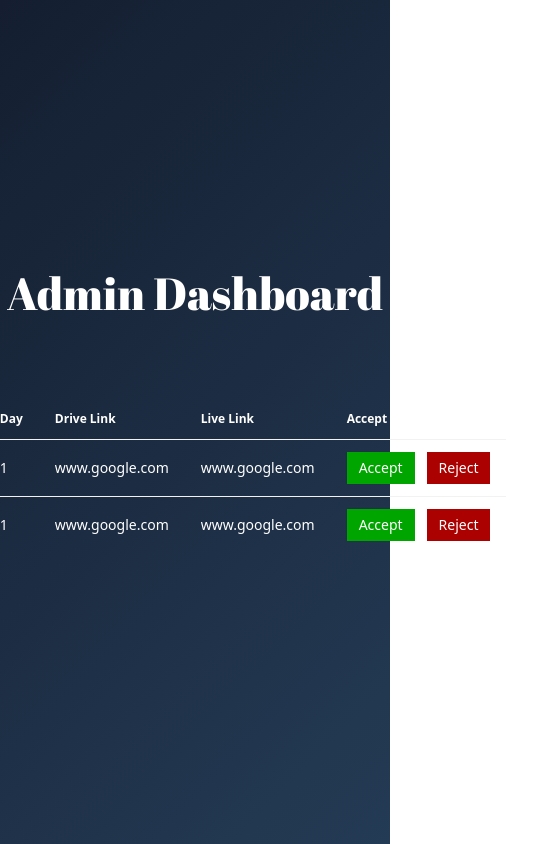
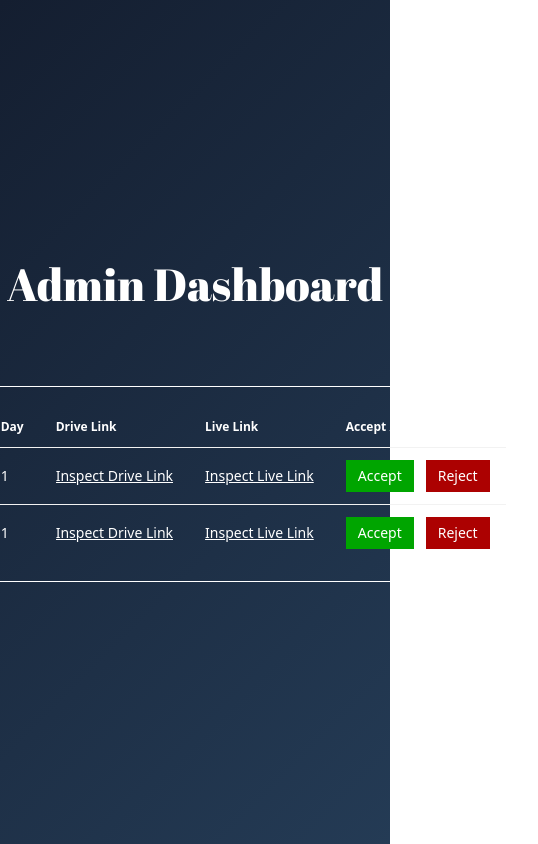
Before and after one commit to samrat53/dcc-gdsc-21days-december, a React (Vite) app: page /admin in a window 390 px wide. Shown: the whole page, 538 px wide, since content can reach past the window. Built offline with nearby package versions, Linux system fonts and the light colour scheme.

Commit message:
add media query

```diff
--- a/src/components/AdminDashboard.jsx
+++ b/src/components/AdminDashboard.jsx
@@ -23,7 +23,7 @@ const AdminDashboard = () => {
       <div className="custom-bg-color bounded flex flex-col items-center justify-center h-[100vh]">
       <h1 className="py-5  ">Admin Dashboard</h1>
         <div className="submission-form rounded-lg flex flex-col items-center justify-center p-8 w-[50wh]">
-          <div className="overflow-x-auto">
+          <div className="overflow-x-auto table-box">
             <table className="table my-5">
               <thead>
                 <tr>
@@ -42,17 +42,17 @@ const AdminDashboard = () => {
                     <td>
                       <a
                         href={item.driveLink}
-                        className="overflow-hidden truncate ext-ellipsis block"
+                        className="underline overflow-hidden truncate ext-ellipsis block"
                       >
-                        {item.driveLink}
+                        Inspect Drive Link
                       </a>
                     </td>
                     <td>
                       <a
                         href={item.liveLink}
-                        className="overflow-hidden truncate max-w-xs block"
+                        className="underline overflow-hidden truncate max-w-xs block"
                       >
-                        {item.liveLink}
+                        Inspect Live Link
                       </a>
                     </td>
                     <td>
--- a/src/components/UserDashBoard.jsx
+++ b/src/components/UserDashBoard.jsx
@@ -31,7 +31,6 @@ const UserDashBoard = () => {
     const isValidUrl = urlRegex.test(driveLink);
 
     if (!isValidUrl) {
-        // Handle invalid URL, show an error message, or prevent submission
       console.error("Invalid URL");
       alert(`Invalid link`);
       return;
@@ -44,14 +43,20 @@ const UserDashBoard = () => {
     <>
       <div className="custom-bg-color bounded flex flex-col items-center justify-center h-[100vh]">
         <h1 className="pb-7 ">User Dashboard</h1>
-        <div className="submission-form rounded-lg flex  items-center justify-center p-8 w-[60wh]">
+        <div className="submission-form rounded-lg lg:flex items-center justify-center p-8 w-[50wh]">
           <select className="select select-bordered w-full max-w-xs">
             <option disabled selected>
               Select Domain
             </option>
-            <option name="web" value="web">Web Development</option>
-            <option name="android" value="android">Android Development</option>
-            <option name="aiml" value="aiml">Artificial Intelligence & Machine Learning</option>
+            <option name="web" value="web">
+              Web Development
+            </option>
+            <option name="android" value="android">
+              Android Development
+            </option>
+            <option name="aiml" value="aiml">
+              Artificial Intelligence & Machine Learning
+            </option>
           </select>
 
           <label className="form-control w-full max-w-xs p-3 mb-9 ">
@@ -91,7 +96,7 @@ const UserDashBoard = () => {
           Submit
         </button>
         <h2 className="pt-6 -mb-3 underline text-white">Your Submissions</h2>
-          <div className="table-box overflow-x-auto w-[40%] ">
+        <div className="table-box overflow-x-auto w-[50%] ">
           <table className="table my-2 ">
             <thead>
               <tr>
@@ -118,7 +123,6 @@ const UserDashBoard = () => {
             </tbody>
           </table>
         </div>
-
       </div>
     </>
   );
--- a/src/components/styles.css
+++ b/src/components/styles.css
@@ -1,7 +1,3 @@
-/* .submission-form{
-    background-color: #2E4F4F;
-    box-shadow: 1px 1px 15px 2px  white;
-} */
 .bounded{
     background-color: #000000;
 }
@@ -13,3 +9,9 @@ h1,table,th,td{
     border: 1px solid white;
     border-radius: 0.5rem;
 }
+@media (max-width: 554px) {
+    .submission-form {
+      flex-direction: column;
+      width: 70vw;
+    }
+  }
```
Lines whose indentation alone changed are shown as unchanged.
